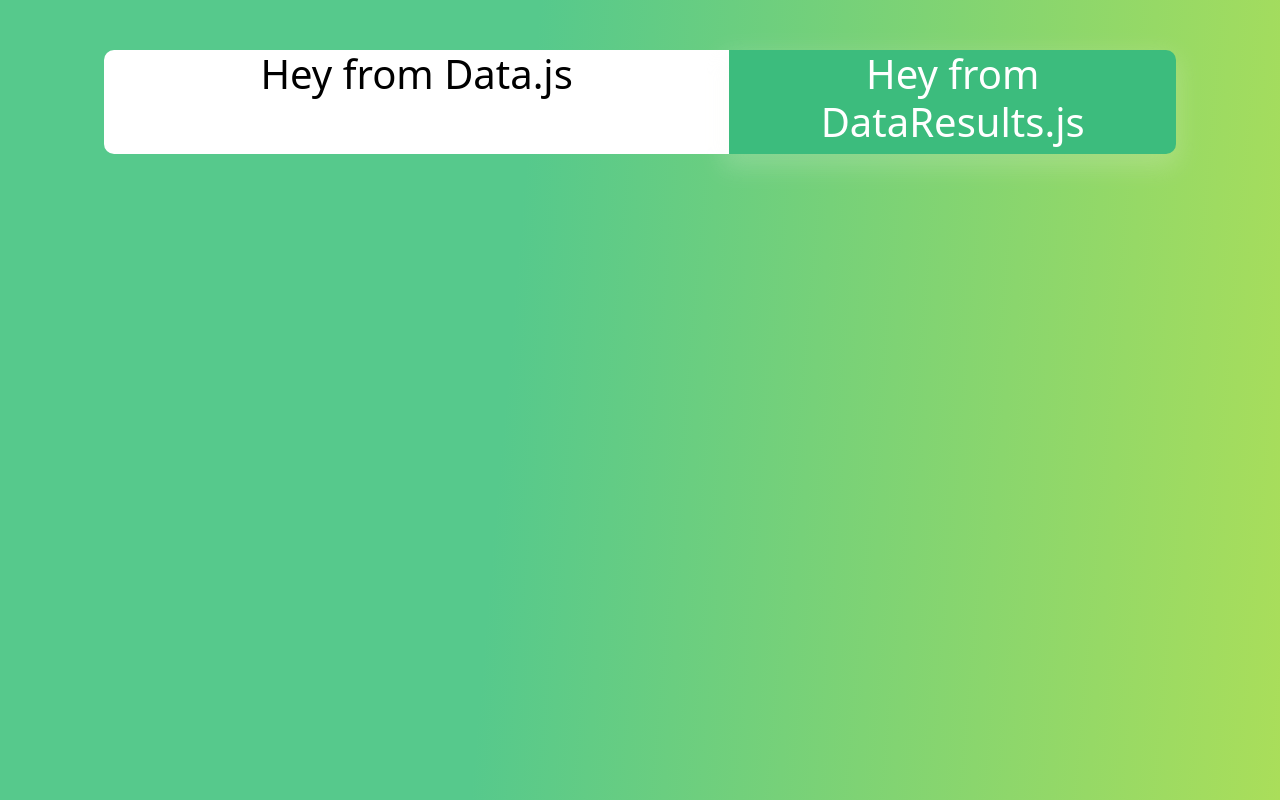
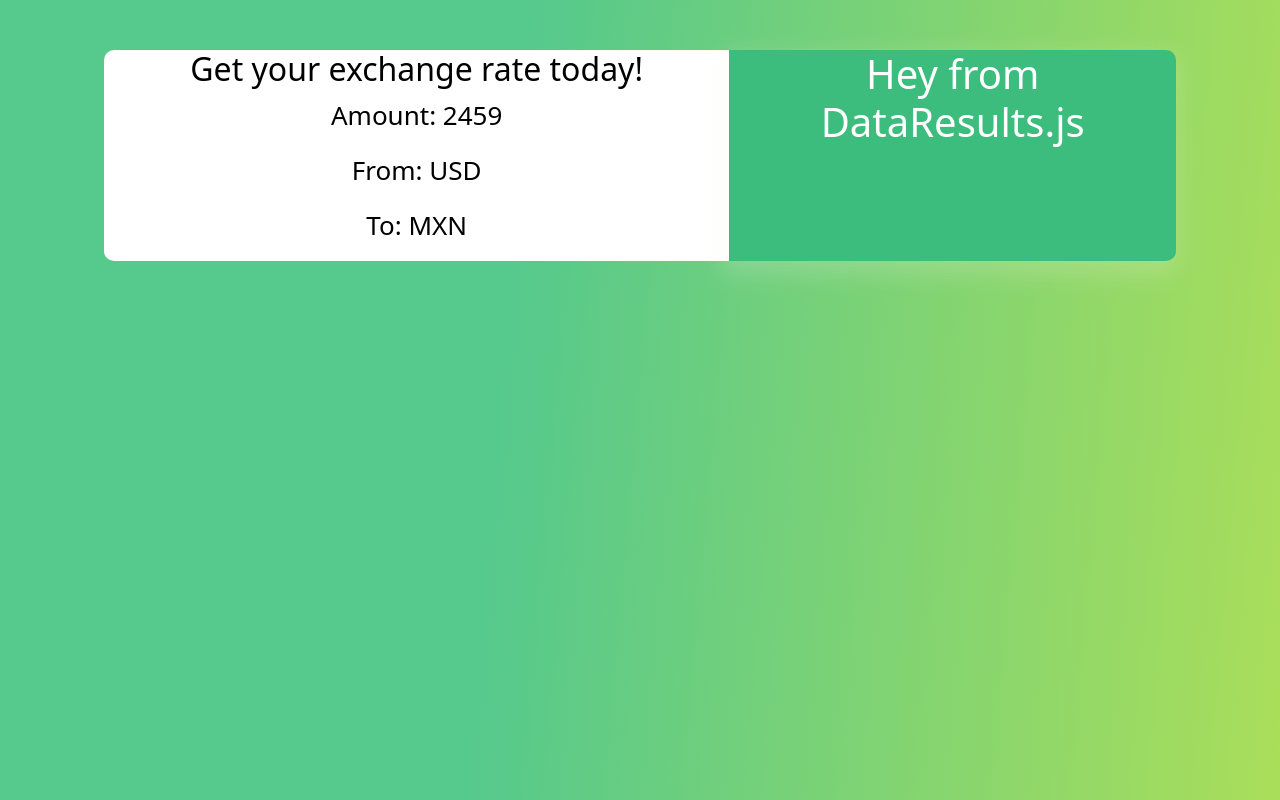
Before and after one commit to MarianaTellezR/currency-converter-mariana-tellez, a React (Create React App) app: page / in a window 1280 px wide. Built offline with nearby package versions, Linux system fonts and the light colour scheme.

Commit message:
Updated Data.js with variables

```diff
--- a/src/Data.js
+++ b/src/Data.js
@@ -1,5 +1,16 @@
 import React from "react";
 
 export default function Data() {
-  return <h1>Hey from Data.js</h1>;
+  let amount = 2459;
+  let from = "USD";
+  let to = "MXN";
+
+  return (
+    <div className="Data">
+      <h2>Get your exchange rate today!</h2>
+      <p>Amount: {amount}</p>
+      <p>From: {from}</p>
+      <p>To: {to}</p>
+    </div>
+  );
 }
```
